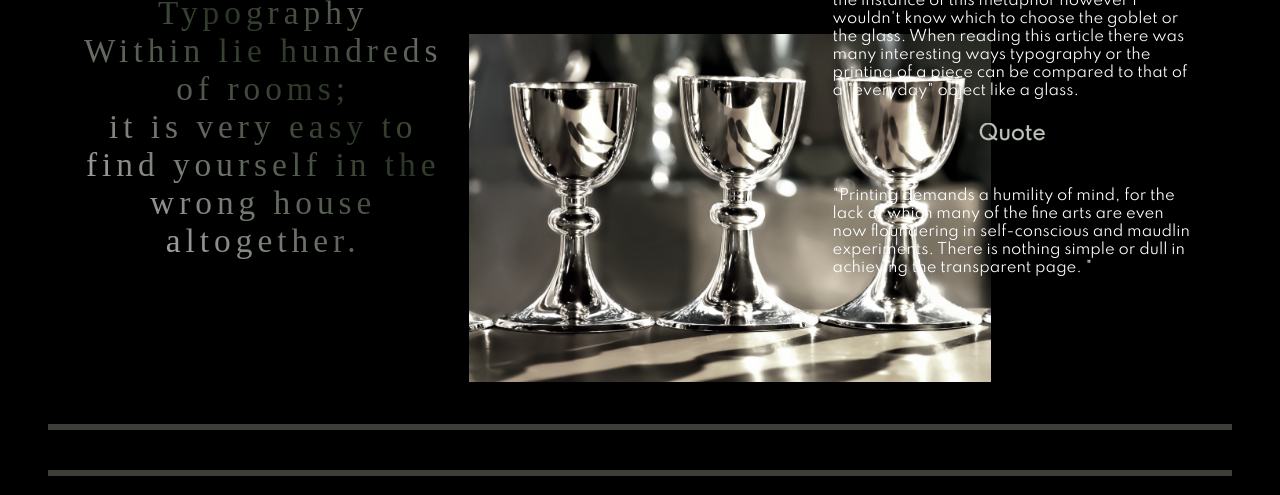
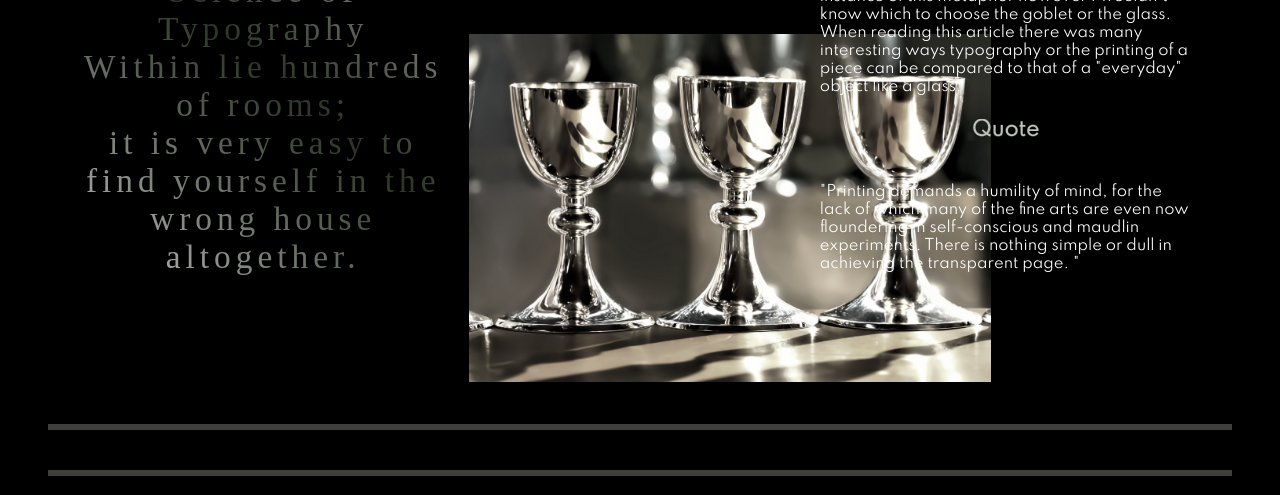
Before and after one commit to niamartin/DSGN1374, a plain HTML site: page responses/crystalgoblet.html in a window 1280 px wide. Shown: the part 722-1217 px from the top of the page. Drawn offline with Linux system fonts and the light colour scheme; a web font is replaced by a local one.

Commit message:
quick change

```diff
--- a/responses/style.css
+++ b/responses/style.css
@@ -700,7 +700,7 @@ opacity:0;
   position: absolute;
   left: 5vw;
   width: 28vw;
-  top: 68vh;
+  top: 70vh;
 }
 
 .grey {
@@ -711,8 +711,8 @@ opacity:0;
   font-size: 11pt;
   position: absolute;
   right: 5vw;
-  width: 28vw;
-  top: 65vh;
+  width: 29vw;
+  top: 64.5vh;
 }
 
 .grey2 {
```
